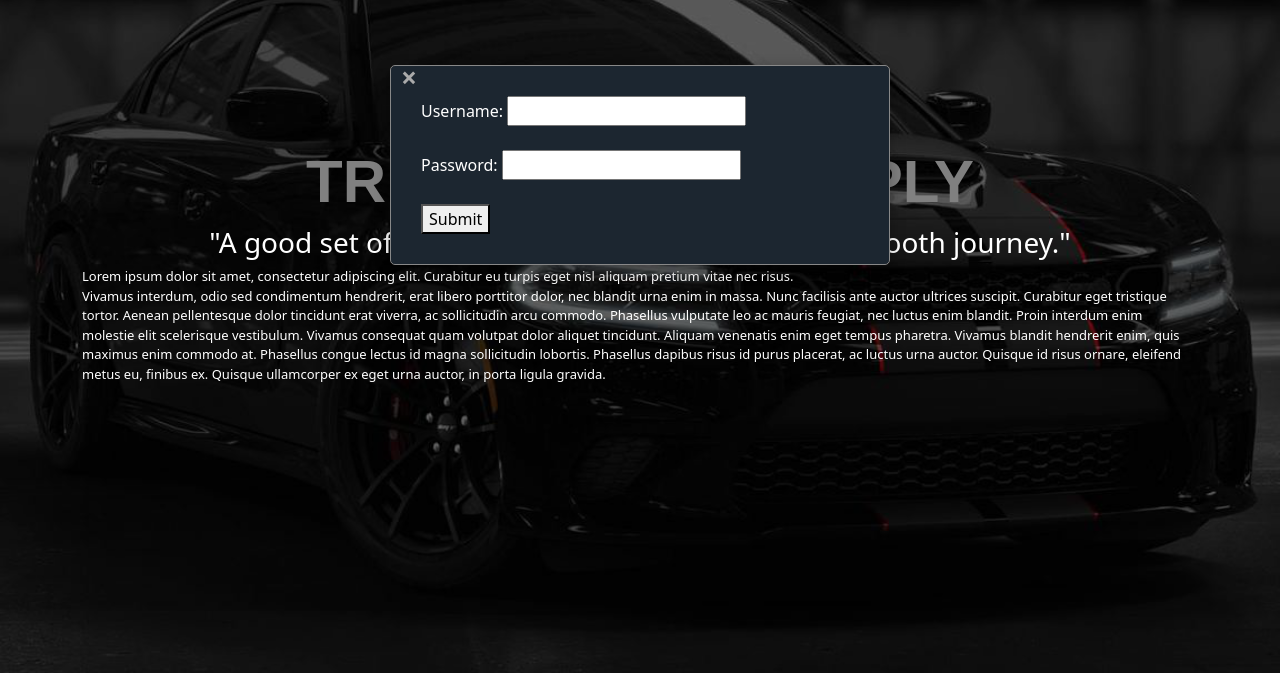
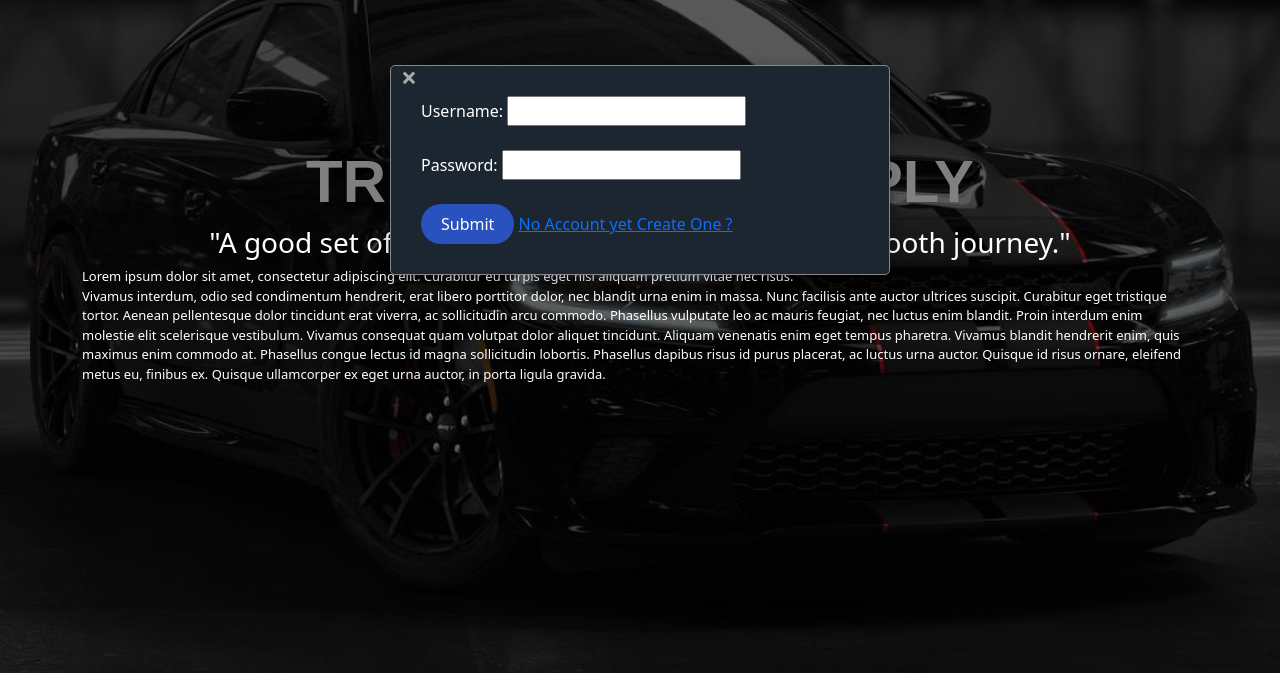
Before and after one commit to TanJ8582/TripleJ, a plain HTML site: page TripleJ/index.html in a window 1280 px wide. Shown: the part 127-800 px from the top of the page. Drawn offline with nearby package versions, Linux system fonts and the light colour scheme.

Commit message:
Update index.html

```diff
--- a/TripleJ/index.html
+++ b/TripleJ/index.html
@@ -45,7 +45,8 @@
                           <input type="text" id="username" name="username" required><br><br>
                           <label for="password">Password:</label>
                           <input type="password" id="password" name="password" required><br><br>
-                          <button type="submit">Submit</button>
+                          <button type="submit" class="button-color">Submit</button>
+                          <a href="create.html" class="create-button">No Account yet Create One ?</a>
                       </form>
                   </div>
               </div>
```
